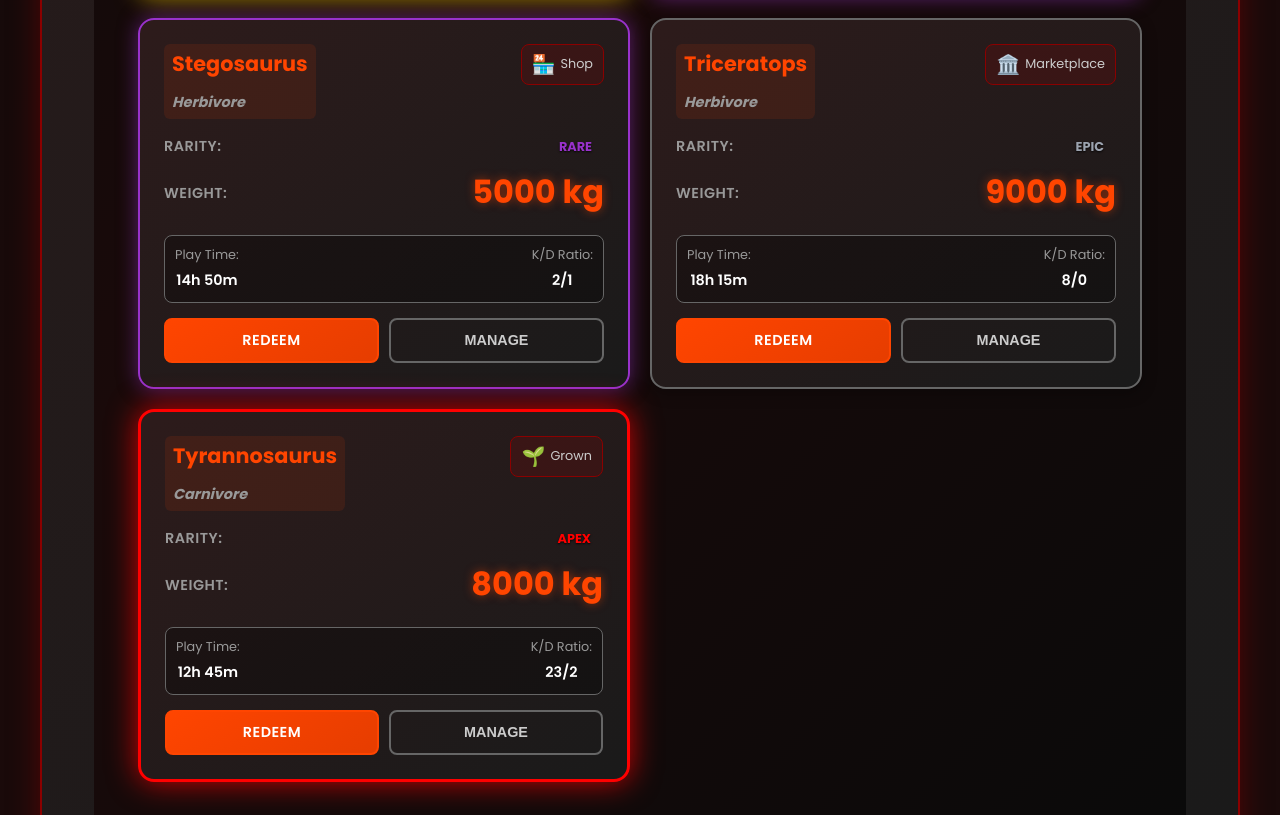
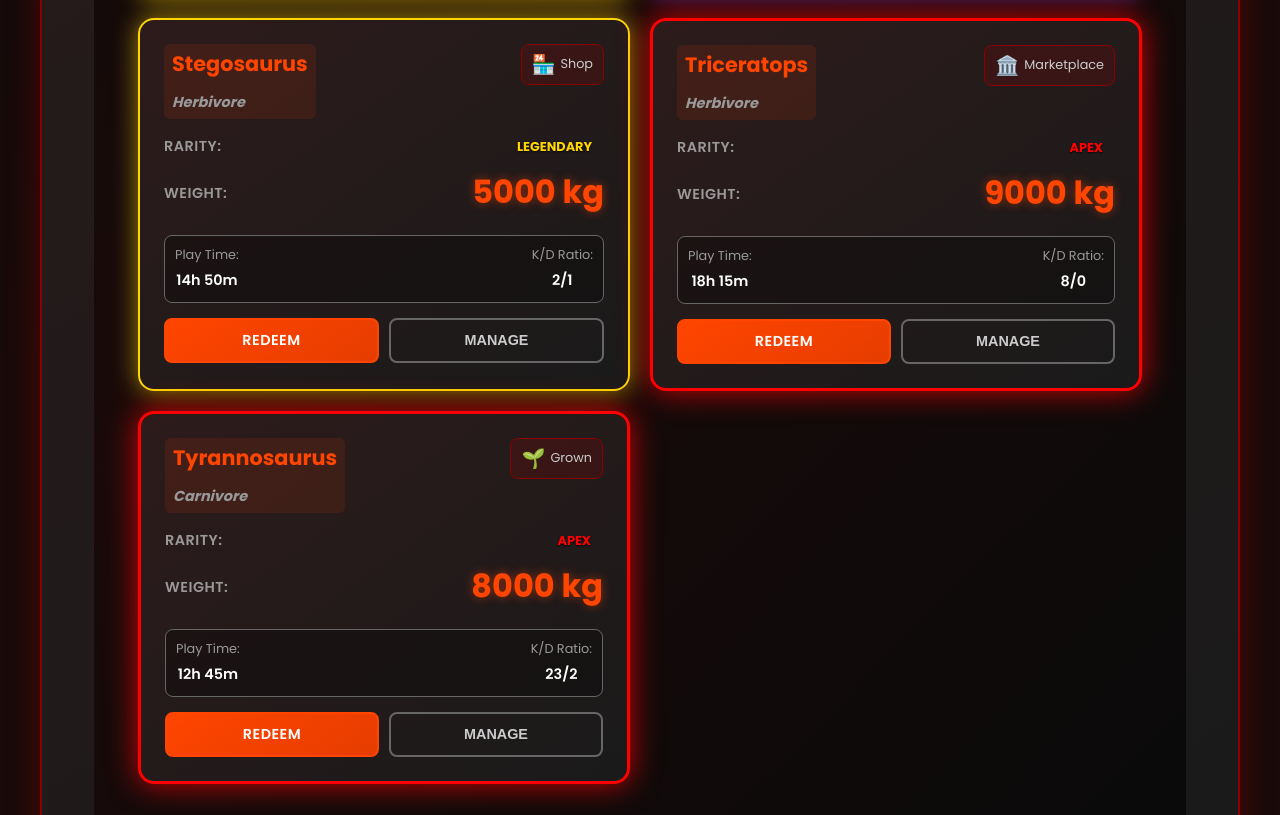
Before and after one commit to laszlogal1272008-create/ashveil-website, a React (Create React App) app: page /inventory in a window 1280 px wide. Shown: the part 1345-2160 px from the top of the page. Built offline with nearby package versions, Linux system fonts and the light colour scheme.

Commit message:
Fix Triceratops rarity to Apex in Inventory - now shows correct red glow

```diff
--- a/src/components/Inventory.jsx
+++ b/src/components/Inventory.jsx
@@ -49,7 +49,7 @@ function Inventory() {
       kills: 8,
       deaths: 0,
       weight: 9000,
-      rarity: 'Epic',
+      rarity: 'Apex',
       category: 'Herbivore'
     },
     {
@@ -77,7 +77,7 @@ function Inventory() {
       kills: 2,
       deaths: 1,
       weight: 5000,
-      rarity: 'Rare',
+      rarity: 'Legendary',
       category: 'Herbivore'
     }
   ];
@@ -100,7 +100,7 @@ function Inventory() {
     filtered.sort((a, b) => {
       switch (sortBy) {
         case 'rarity':
-          const rarityOrder = { 'Common': 1, 'Rare': 2, 'Epic': 3, 'Legendary': 4, 'Apex': 5 };
+          const rarityOrder = { 'Common': 1, 'Uncommon': 2, 'Rare': 3, 'Legendary': 4, 'Apex': 5 };
           return (rarityOrder[b.rarity] || 0) - (rarityOrder[a.rarity] || 0);
         case 'playTime':
           return parseFloat(b.playTime) - parseFloat(a.playTime);
```
